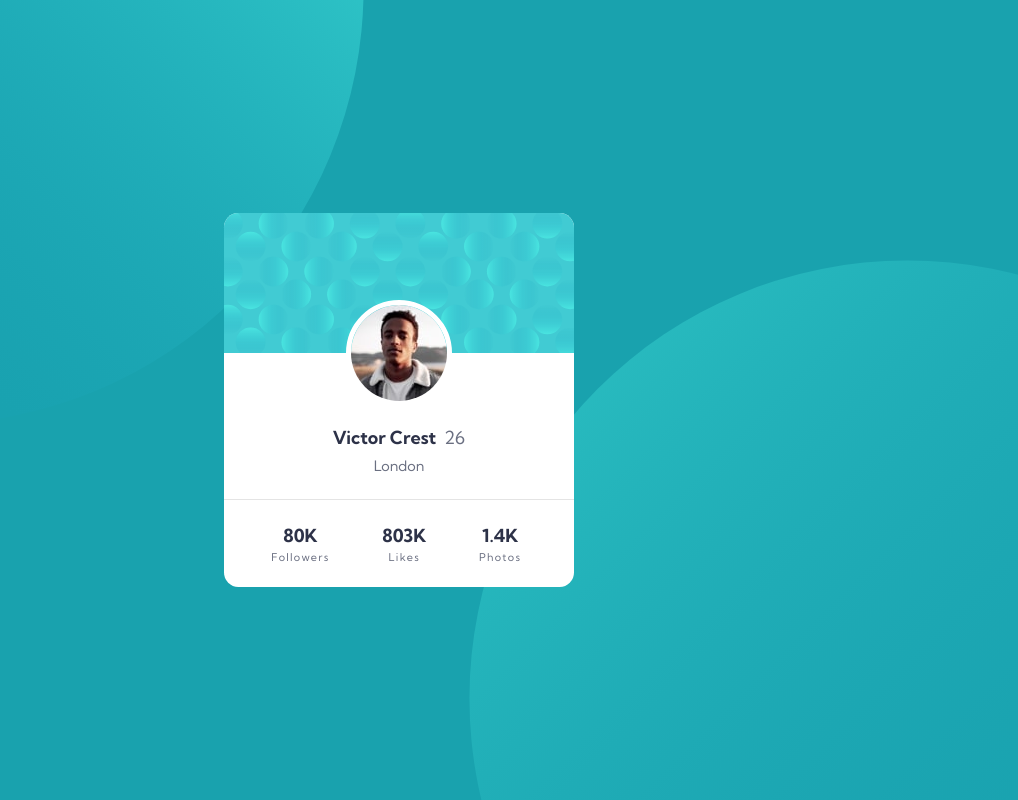
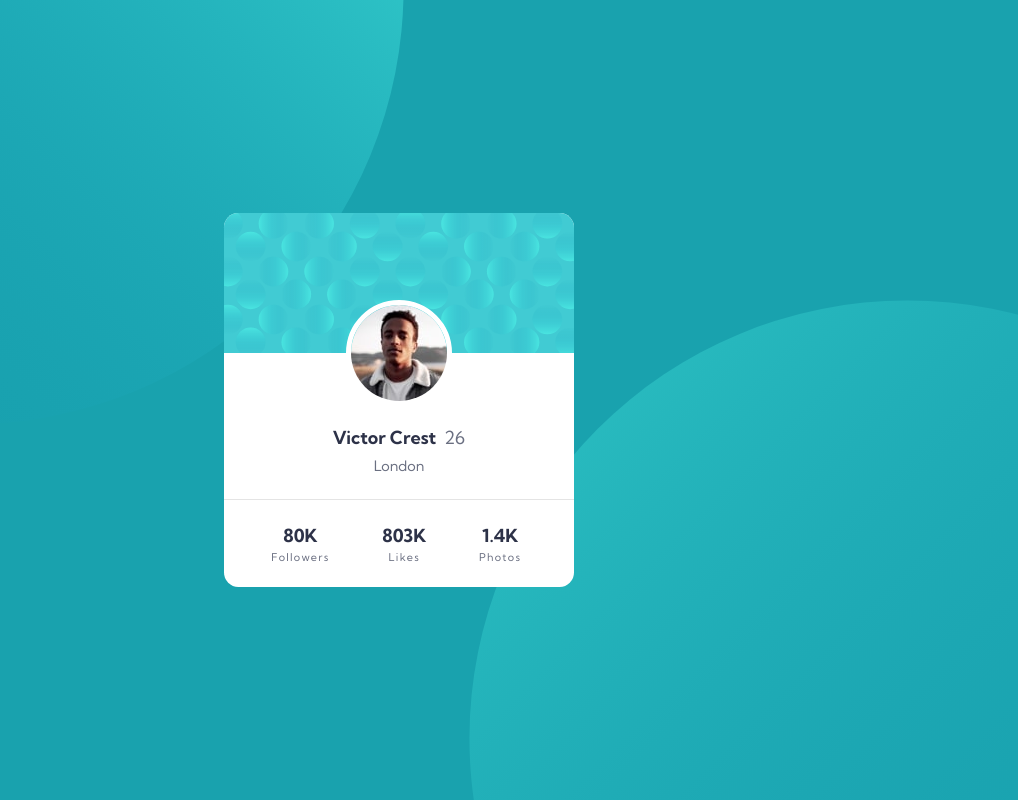
Before and after one commit to floatingPebble/floatingPebble.profile-card-component-FM.io, a plain HTML site: page index.html in a window 1280 px wide. Shown: the whole page, without its empty margins (241-1259 px from the left). Drawn offline with Linux system fonts and the light colour scheme.

Commit message:
slight changes to bg images position

```diff
--- a/style.css
+++ b/style.css
@@ -33,7 +33,7 @@ body {
 
     background: url(images/bg-pattern-top.svg), url(images/bg-pattern-bottom.svg), var(--DARK-CYAN);
     background-repeat: no-repeat, no-repeat;
-    background-position: -270px -450px, 710px 260px;
+    background-position: -230px -450px, 710px 300px;
     background-size: 875px auto;
     background-color: var(--DARK-CYAN);
     display: flex;
```
